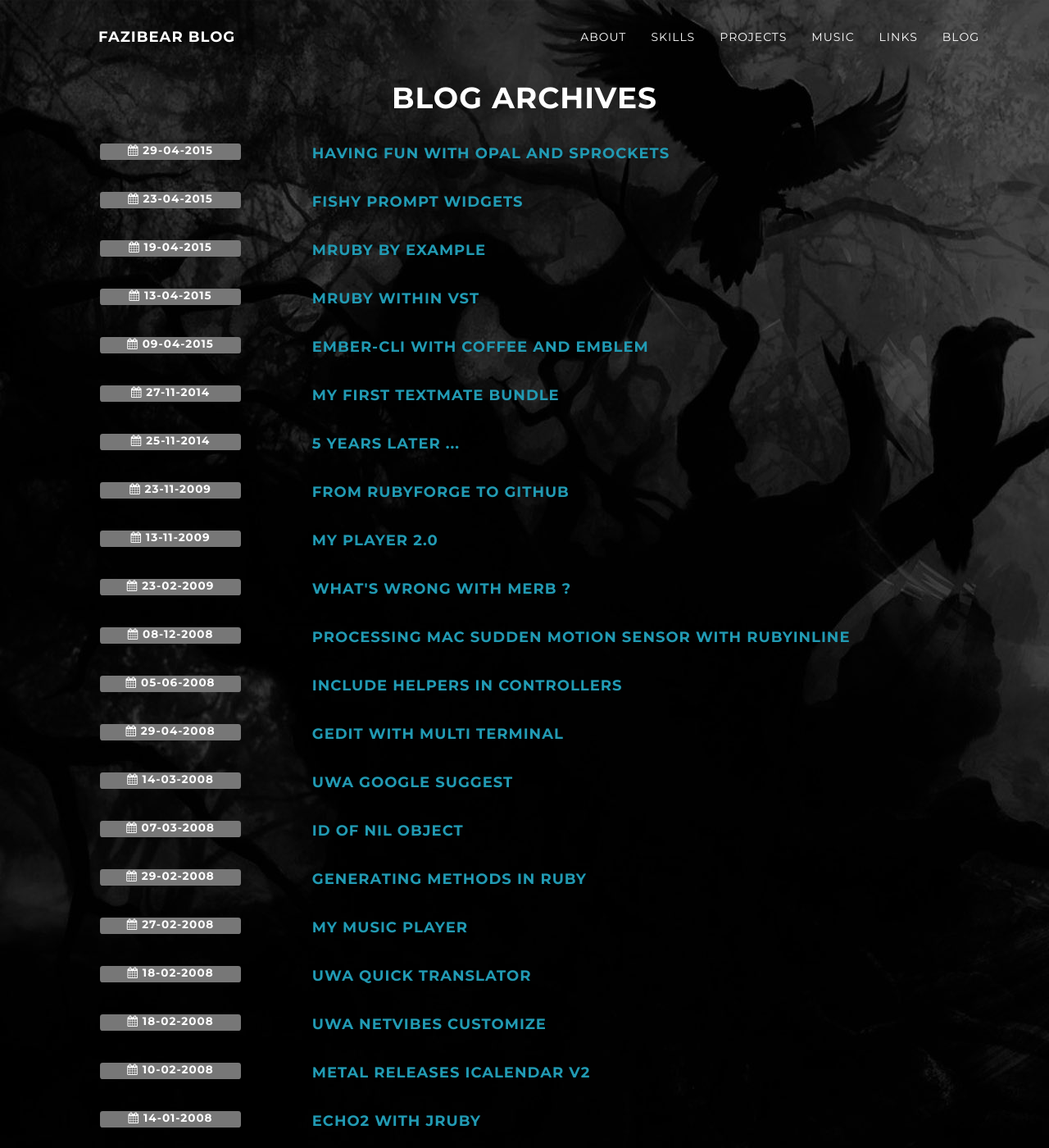
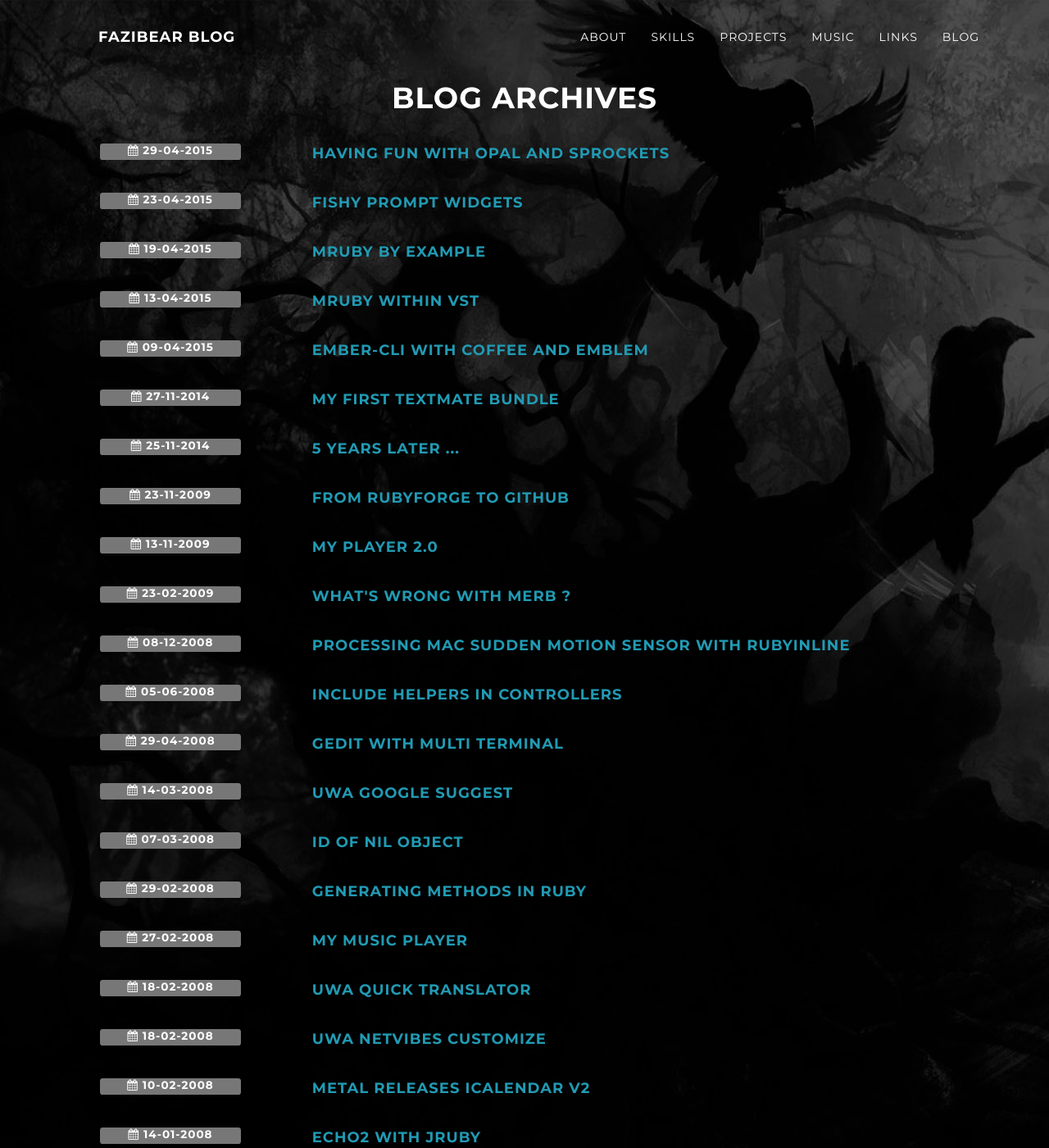
Before and after one commit to fazibear/fazibear.github.io, a Jekyll site: the page built from blog.html, in a window 1280 px wide and 1400 px high. Shown: the whole window at 82% size. Built offline with Jekyll 4.4.1, drawn with Linux system fonts in a browser that asks for light colours; some web fonts are replaced; Markdown is read by kramdown in place of the engine named in the settings.

Commit message:
fix styles

```diff
--- a/_includes/css/grayscale.css
+++ b/_includes/css/grayscale.css
@@ -403,5 +403,5 @@ h5 a:visited {
 }
 
 #posts h4 {
-  line-height: 24px;
+  line-height: 25px;
 }
```
